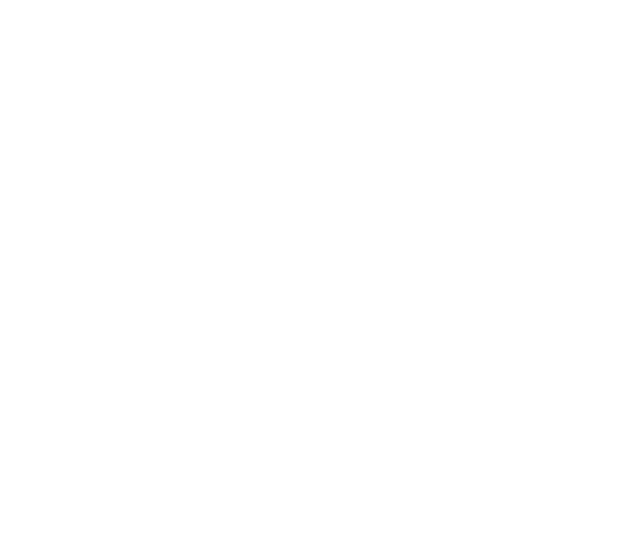
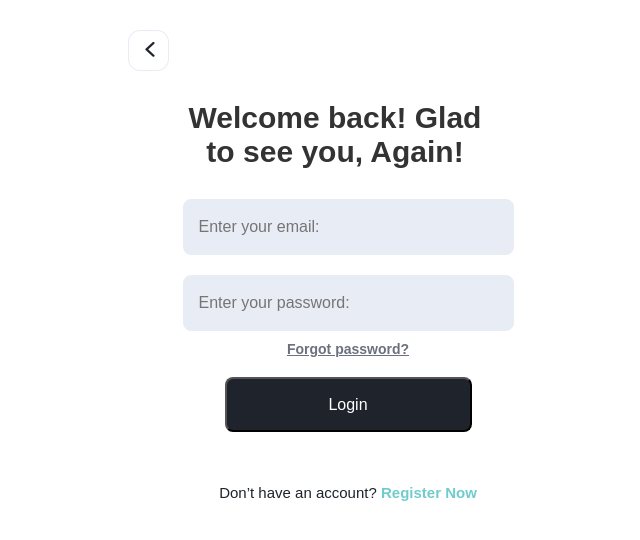
Before and after one commit to Mgridgelabs/moringabox_frontend, a React (Create React App) app: page /login in a window 1280 px wide. Before the commit this address had no page. Shown: the top 540 px of the page, without its empty margins (292-932 px from the left). Built offline with nearby package versions, Linux system fonts and the light colour scheme.

Commit message:
Add a login page

```diff
--- a/src/App.css
+++ b/src/App.css
@@ -1,9 +1,9 @@
 /* Global Reset for Consistent Layout */
-/* * {
+* {
   margin: 0;
   padding: 0;
   box-sizing: border-box;
-} */
+}
 
 body {
   font-family: 'Arial', sans-serif;
@@ -13,7 +13,7 @@
 }
 
 /* Main container */
-.app-container {
+/* .app-container {
   margin-top: 10px;
   display: flex;
   flex-direction: column;
@@ -23,4 +23,4 @@
   text-align: center;
   margin-bottom: 10px;
   padding: 0 40px;
-}
+} */
--- a/src/App.js
+++ b/src/App.js
@@ -1,7 +1,8 @@
 import React from 'react';
 import { BrowserRouter as Router, Routes, Route, Navigate } from 'react-router-dom';
 import LandingPage from './pages/LandingPage';
-import './App.css'; // Assuming you have some global styles here
+import './App.css';
+import LoginPage from './pages/LoginPage';
 
 function App() {
   return (
@@ -14,6 +15,9 @@
 
           {/* Define the route for /landing */}
           <Route path="/landing" element={<LandingPage />} />
+
+          {/* Define the login route */}
+          <Route path="/login" element={<LoginPage />} />
         </Routes>
       </Router>
     </div>
--- a/src/pages/LandingPage.js
+++ b/src/pages/LandingPage.js
@@ -1,9 +1,17 @@
 import React from 'react'
+import { useNavigate } from 'react-router-dom';
 import image1 from '../assets/1579fea7df32237ed18425c4b2984c84.png'
 import image2 from '../assets/image _copy.png'
 import './LandingPage.css'
 
 function LandingPage() {
+    // Initialize the navigate function
+    const navigate = useNavigate();
+
+    // Function to handle login button click
+    const handleLoginClick = () => {
+        navigate('/login');
+    };
   return (
     <div className="landing-Container">
         <img src={image1} alt="moringabox" id="moringabox1"/>
@@ -11,7 +19,7 @@
         <h1 id="app-name">MORINGA BOX</h1>
         <p id="app-motto">Your modern solution for seamless cloud storage</p>
         <div className="landing-buttons">
-            <button id="login-btn">Login</button>
+            <button id="login-btn" onClick={handleLoginClick}>Login</button>
             <button id="register-btn">Register</button>
         </div>
     </div>
--- /dev/null
+++ b/src/pages/LoginPage.css
@@ -0,0 +1,191 @@
+/* Base styles for LoginPage */
+.Loginpage-Container {
+    background-color: #FFFFFF;
+    display: flex;
+    flex-direction: column;
+    width: 100%;
+    max-width: 900px;
+    margin: 0 auto;
+    padding: 30px;
+    box-sizing: border-box;
+  }
+
+  .mainContent {
+    display: flex;
+    flex-direction: column;
+    width: 100%;
+    justify-content: center;
+    align-items: center;
+  }
+
+  #back_img {
+    margin-left: -400px;
+    width: 41px;
+    height: 41px;
+  }
+
+  .login-Content {
+    display: flex;
+    flex-direction: column;
+    justify-content: center;
+    margin-top: 30px;
+  }
+
+  #welcome-message {
+    width: 305px;
+    height: 78px;
+    font-size: 30px;
+    font-weight: 700;
+    text-align: center;
+  }
+
+  #inputloginData {
+    display: flex;
+    flex-direction: column;
+    align-items: center;
+    width: 100%;
+  }
+
+  .login-Content input {
+    margin-top: 20px;
+    width: 331px;
+    height: 56px;
+    border: 1px solid #E8ECF4;
+    border-radius: 8px;
+    background-color: #E8ECF4;
+    padding-left: 15px;
+    font-size: 16px;
+  }
+
+  #forgot_password {
+    margin-top: 10px;
+    margin-left: auto;
+    margin-right: auto;
+    text-decoration: underline;
+    color: #6A707C;
+    font-size: 14px;
+    font-weight: 600;
+    line-height: 16px;
+    cursor: pointer;
+  }
+
+  #login-button {
+    width: 247px;
+    height: 55px;
+    border-radius: 8px;
+    margin-left: auto;
+    margin-right: auto;
+    background-color: #1E232C;
+    color: white;
+    margin-top: 20px;
+    font-size: 16px;
+    cursor: pointer;
+  }
+
+  #register-route {
+    margin-top: 50px;
+    color: #1E232C;
+    font-size: 15px;
+    font-weight: 500;
+    line-height: 21px;
+    text-align: center;
+  }
+
+  #registerLink {
+    color: #70CCCC;
+    font-size: 15px;
+    font-weight: 700;
+    line-height: 21px;
+    text-decoration: none;
+  }
+
+  /* Media Queries for responsiveness */
+
+  /* Mobile Devices (Portrait, smaller screens) */
+  @media (max-width: 767px) {
+    .Loginpage-Container {
+      padding: 15px; /* Less padding for smaller screens */
+    }
+
+    #welcome-message {
+      font-size: 24px; /* Adjust font size for mobile */
+      width: 100%; /* Allow text to be more flexible */
+    }
+
+    #inputloginData input {
+      width: 100%; /* Make inputs take full width */
+      margin-top: 10px;
+    }
+
+    #forgot_password {
+      margin-left: 0;
+      margin-right: 0;
+      font-size: 12px; /* Slightly smaller font */
+      text-align: center;
+    }
+
+    #login-button {
+      width: 100%; /* Make button full width on mobile */
+      font-size: 18px;
+    }
+
+    #register-route {
+      margin-top: 20px;
+    }
+
+    #registerLink {
+      font-size: 16px;
+    }
+  }
+
+  /* Tablet devices (small tablets, larger phones) */
+  @media (max-width: 1024px) and (min-width: 768px) {
+    .Loginpage-Container {
+      padding: 20px; /* Slightly more padding */
+    }
+
+    #welcome-message {
+      font-size: 26px; /* Adjust font size */
+      width: 100%;
+    }
+
+    #inputloginData input {
+      width: 90%; /* Make inputs a little smaller */
+    }
+
+    #forgot_password {
+      font-size: 14px; /* Adjust font size */
+    }
+
+    #login-button {
+      width: 90%; /* Make button a little smaller */
+      font-size: 16px;
+    }
+
+    #register-route {
+      margin-top: 30px;
+    }
+
+    #registerLink {
+      font-size: 16px;
+    }
+  }
+
+  /* Desktop Devices */
+  @media (min-width: 1025px) {
+    .Loginpage-Container {
+      padding: 30px; /* More padding on larger screens */
+    }
+
+    #welcome-message {
+      font-size: 30px; /* Default font size */
+    }
+
+    #inputloginData input {
+      width: 331px; /* Default width for inputs */
+    }
+
+    #login-button {
+      width: 247px; /* Default button width */
+    }
+  }
--- /dev/null
+++ b/src/pages/LoginPage.js
@@ -0,0 +1,49 @@
+import React from 'react';
+import { useNavigate } from 'react-router-dom'; // Import useNavigate
+import back_img from '../assets/back_img.png';
+import './LoginPage.css';
+
+function LoginPage() {
+  const navigate = useNavigate(); // Initialize the navigate function
+
+  // Function to handle the click event
+  const handleBackClick = () => {
+    navigate('/landing'); // Navigate to the Landing Page
+  };
+
+  return (
+    <div className="Loginpage-Container">
+      <div className="mainContent">
+        {/* Clickable background image */}
+        <img
+          src={back_img}
+          alt="back"
+          id="back_img"
+          onClick={handleBackClick} // Trigger the navigation when clicked
+          style={{ cursor: 'pointer' }} // Add cursor style to indicate it's clickable
+        />
+
+        <div className="login-Content">
+          <h1 id="welcome-message">
+            Welcome back! Glad to see you, Again!
+          </h1>
+
+          {/* Login Form */}
+          <form id="inputloginData">
+            <input name="email" type="email" placeholder="Enter your email:" required />
+            <input name="password" type="password" placeholder="Enter your password:" required />
+            <p id="forgot_password">Forgot password?</p>
+            <button type="submit" id="login-button">Login</button>
+          </form>
+
+          {/* Register route */}
+          <p id="register-route">
+            Don’t have an account? <span id="registerLink">Register Now</span>
+          </p>
+        </div>
+      </div>
+    </div>
+  );
+}
+
+export default LoginPage;
```
Also changed, not shown: src/assets/back_img.png (added).
